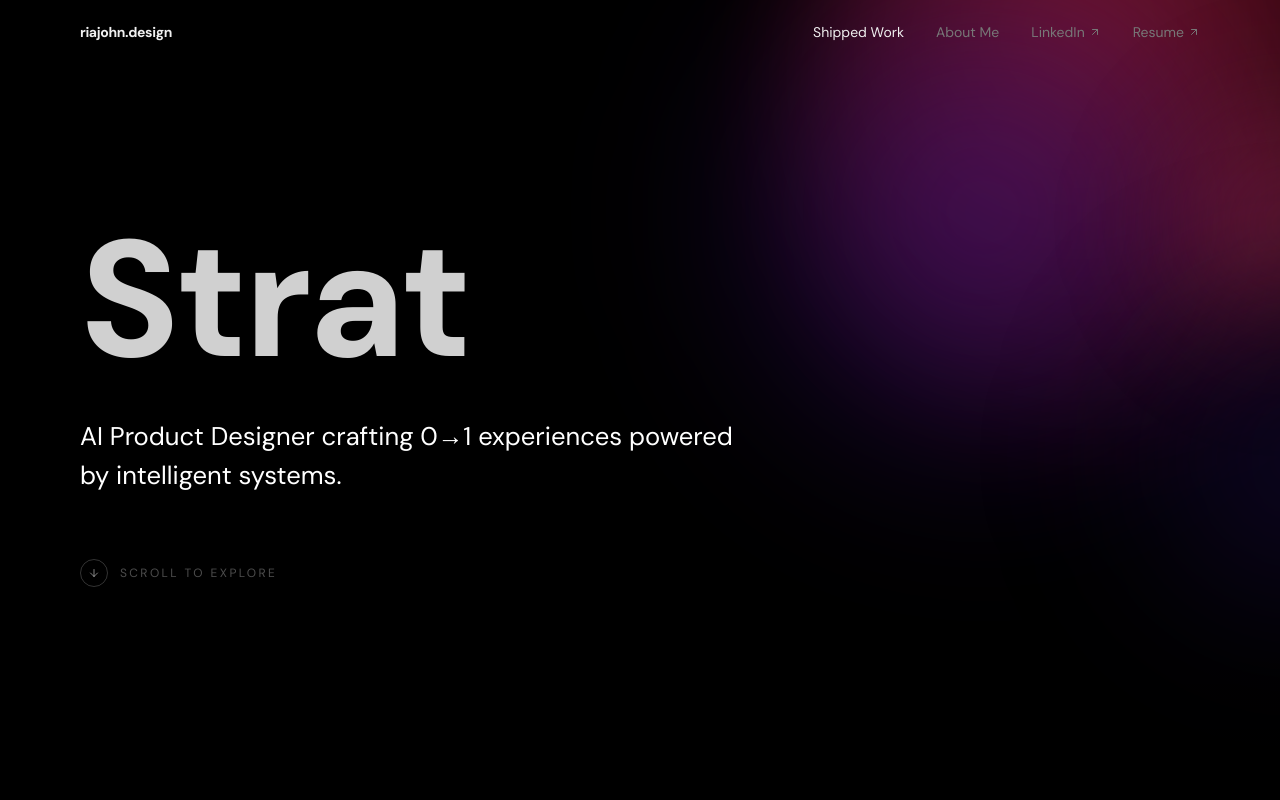
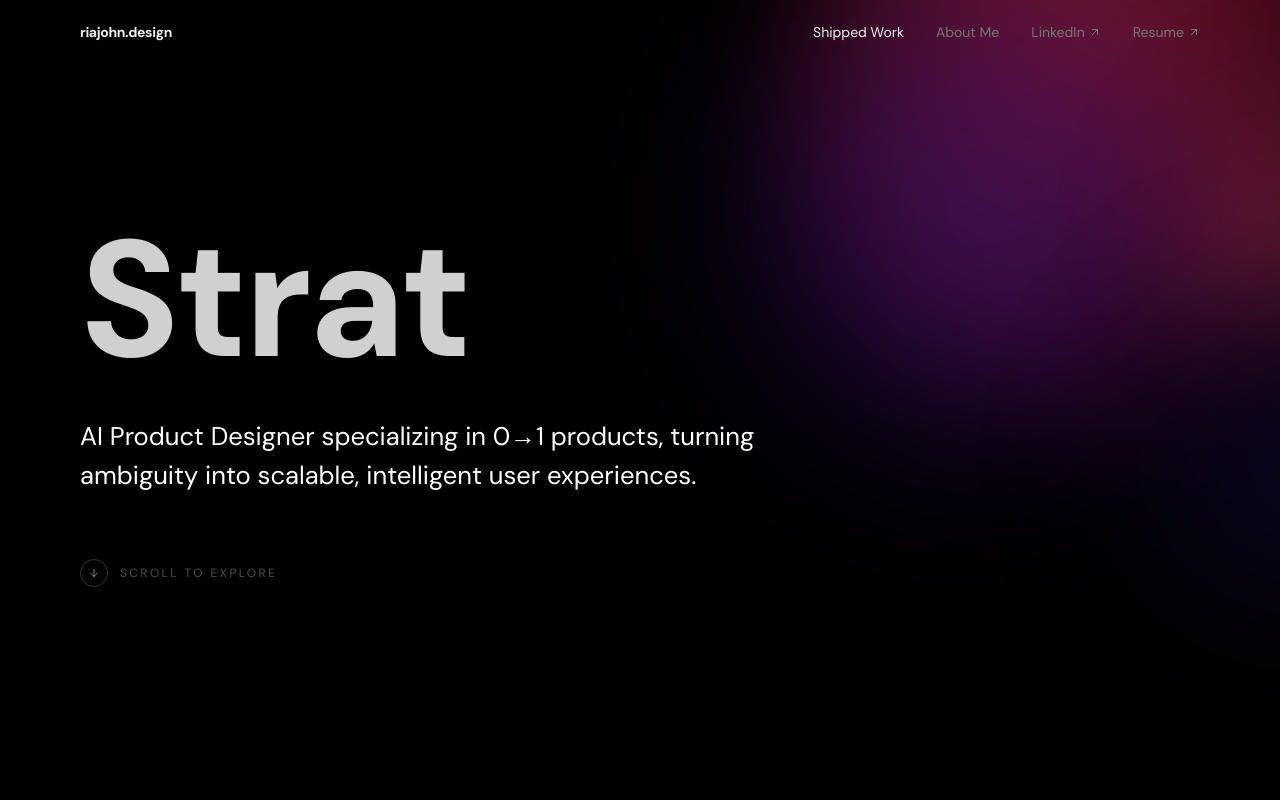
Before and after one commit to riajohndesign/Portfolio-Ria-, a React (Vite) app: page / in a window 1280 px wide. Shown: the top 800 px of the page. Built offline with nearby package versions, Linux system fonts and the light colour scheme.

Commit message:
Update hero tagline copy

```diff
--- a/src/app/components/HomePage.tsx
+++ b/src/app/components/HomePage.tsx
@@ -592,7 +592,7 @@ export function HomePage() {
               className="mt-6 text-white"
               style={{ fontSize: "clamp(18px, 2vw, 28px)", maxWidth: "680px", lineHeight: 1.5 }}
             >
-              AI Product Designer crafting 0→1 experiences powered by intelligent systems.
+              AI Product Designer specializing in 0→1 products, turning ambiguity into scalable, intelligent user experiences.
             </motion.p>
           </motion.div>
 
```
